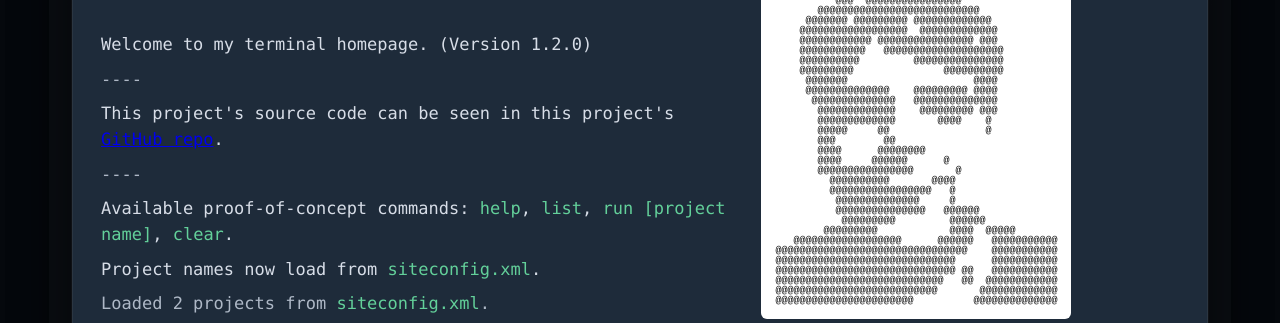
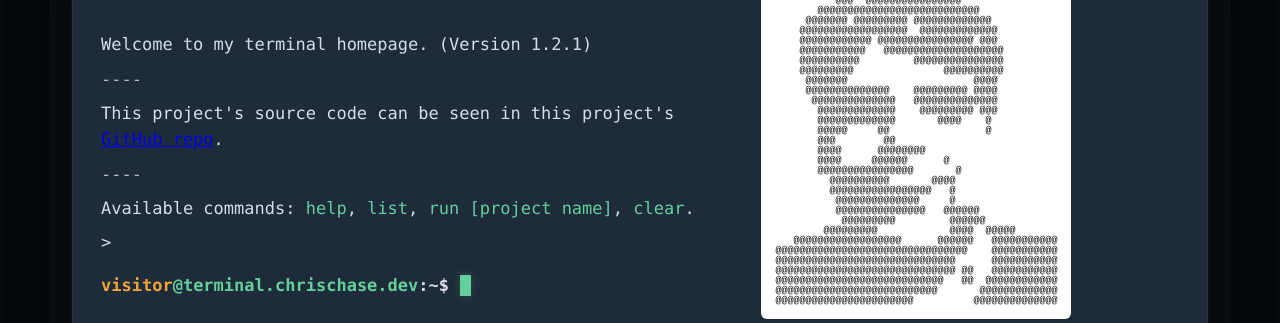
Before and after one commit to cchase16/cchase16.github.io, a plain HTML site: page index.html in a window 1280 px wide. Shown: the part 240-563 px from the top of the page. Drawn offline with Linux system fonts and the light colour scheme.

Commit message:
Update index.html

```diff
--- a/index.html
+++ b/index.html
@@ -460,13 +460,11 @@
 / /___/ / / / /   / (__  )   / /___/ / / / /_/ (__  )  __/
 \____/_/ /_/_/   /_/____/    \____/_/ /_/\__,_/____/\___/</pre>
 
-              <div class="output-line">Welcome to my terminal homepage. (Version 1.2.0)</div>
+              <div class="output-line">Welcome to my terminal homepage. (Version 1.2.1)</div>
               <div class="output-line system">----</div>
               <div class="output-line">This project's source code can be seen in this project's <a class="linkish" href="https://github.com/cchase16/cchase16.github.io" target="_blank" rel="noopener noreferrer">GitHub repo</a>.</div>
               <div class="output-line system">----</div>
-              <div class="output-line">Available proof-of-concept commands: <span class="green">help</span>, <span class="green">list</span>, <span class="green">run [project name]</span>, <span class="green">clear</span>.</div>
-              <div class="output-line">Project names now load from <span class="green">siteconfig.xml</span>.</div>
-            </div>
+              <div class="output-line">Available commands: <span class="green">help</span>, <span class="green">list</span>, <span class="green">run [project name]</span>, <span class="green">clear</span>.</div>>
 
             <div class="terminal-input-row">
               <span class="terminal-label"><span class="amber">visitor</span><span class="green">@terminal.chrischase.dev</span>:~$</span>
```
